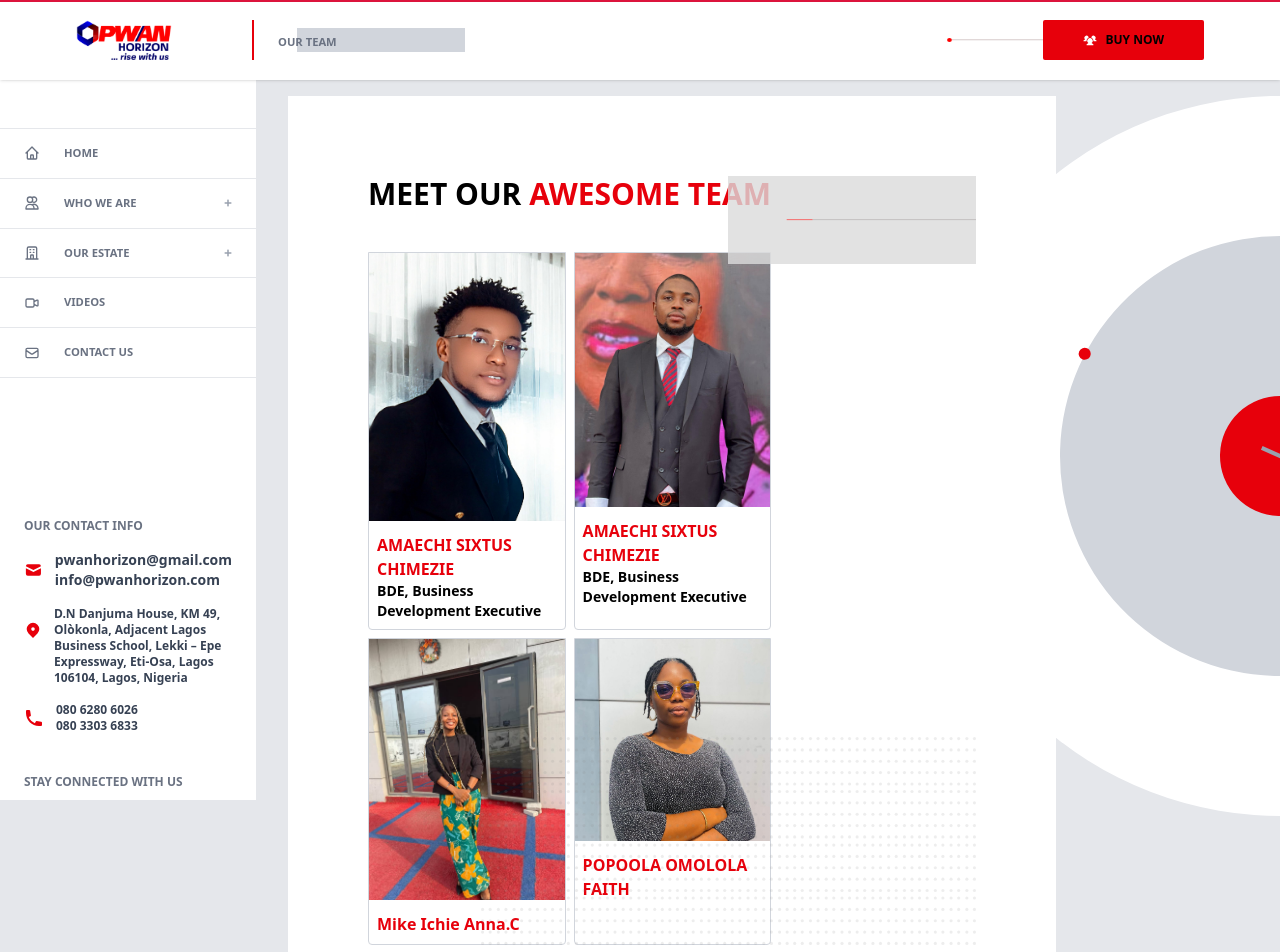
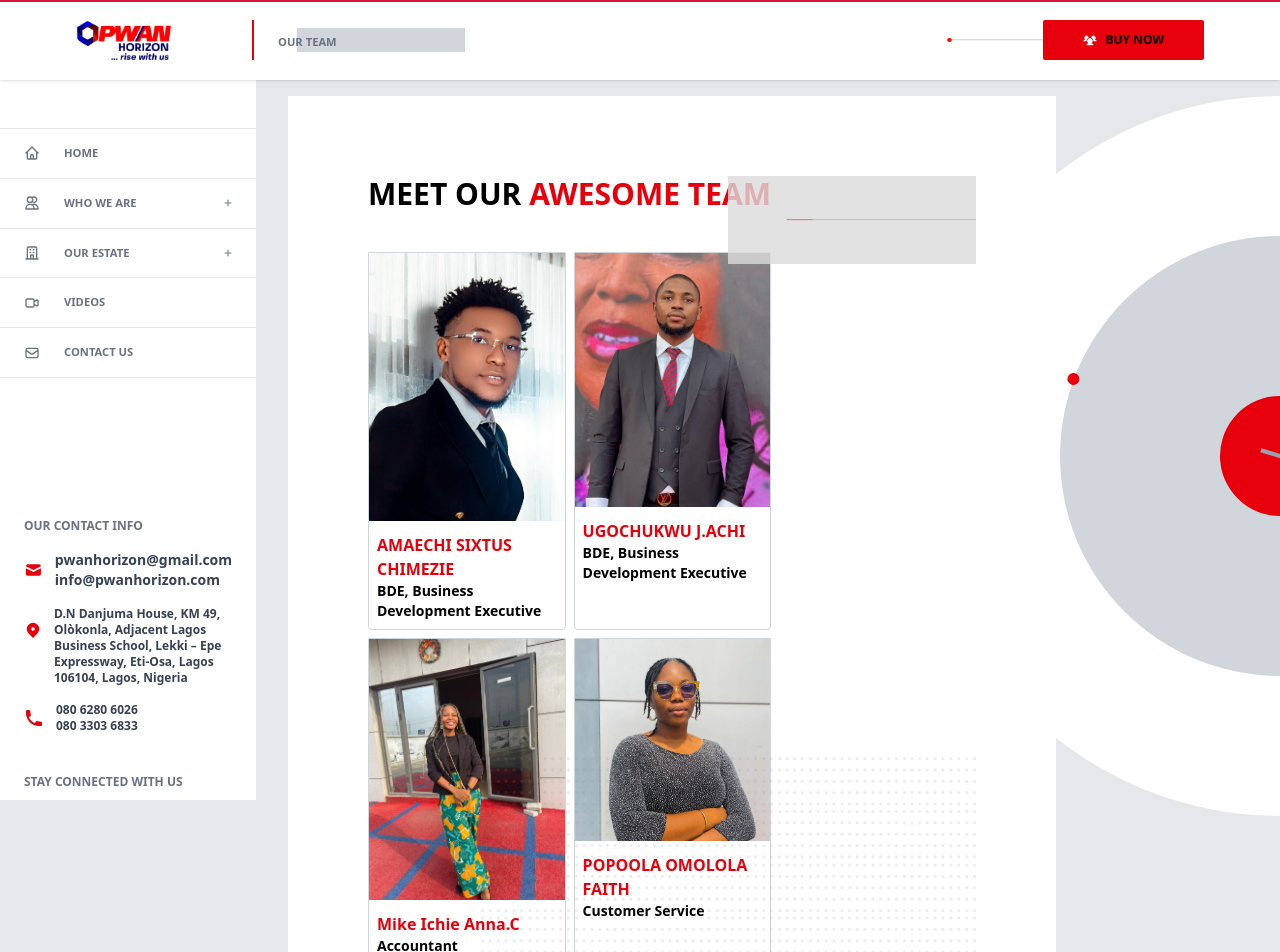
Before and after one commit to abdulraman-1/PWANHORIZON_CLONE, a React (Vite) app: page /our-team in a window 1280 px wide. Shown: the top 952 px of the page. Built offline with nearby package versions, Linux system fonts and the light colour scheme.

Commit message:
names updated

```diff
--- a/src/pages/BoardOfDirectorsPage.jsx
+++ b/src/pages/BoardOfDirectorsPage.jsx
@@ -54,7 +54,7 @@ const BoardOfDirectorsPage = () => {
 
                         {/* Text Section */}
                         <div className="flex-1">
-                            <h2 className="text-blue-900 text-2xl text-left mb-4 font-bold xl:text-left">Daniel Nnamdi</h2>
+                            <h2 className="text-blue-900 text-2xl text-left mb-4 font-bold xl:text-left">Daniel Nnadi</h2>
                             <p className="text-sm  text-red-600 font-semibold mb-4">MD/CEO</p>
                             <p className="text-xs xl:text-sm text-gray-400 leading-6 font-semibold">
                             Daniel Nnamdi is a visionary leader and an accomplished real estate professional with a proven track record in property development, investment, and urban planning. As the Managing Director/CEO of PWANHORIZON, he/she has been instrumental in transforming Nigeria’s real estate landscape by delivering innovative, sustainable, and high-value property solutions                            </p>
--- a/src/pages/OurTeamPage.jsx
+++ b/src/pages/OurTeamPage.jsx
@@ -10,10 +10,10 @@ import { FaPlus } from "react-icons/fa";
 
 const OurTeamPage = () => {
     const team = [
-        { image: h1, name: "AMAECHI SIXTUS CHIMEZIE ", position: "BDE, Business Development Executive" },
-        { image: h2, name: "AMAECHI SIXTUS CHIMEZIE ", position: "BDE, Business Development Executive" },
-        { image: h4, name: "Mike Ichie Anna.C ", position: "" },
-        { image: h3, name: "POPOOLA OMOLOLA FAITH", position: "" },
+        { image: h1, name: "AMAECHI SIXTUS CHIMEZIE", position: "BDE, Business Development Executive" },
+        { image: h2, name: "UGOCHUKWU J.ACHI", position: "BDE, Business Development Executive" },
+        { image: h4, name: "Mike Ichie Anna.C ", position: "Accountant" },
+        { image: h3, name: "POPOOLA OMOLOLA FAITH", position: "Customer Service" },
 
     ]
 
```
